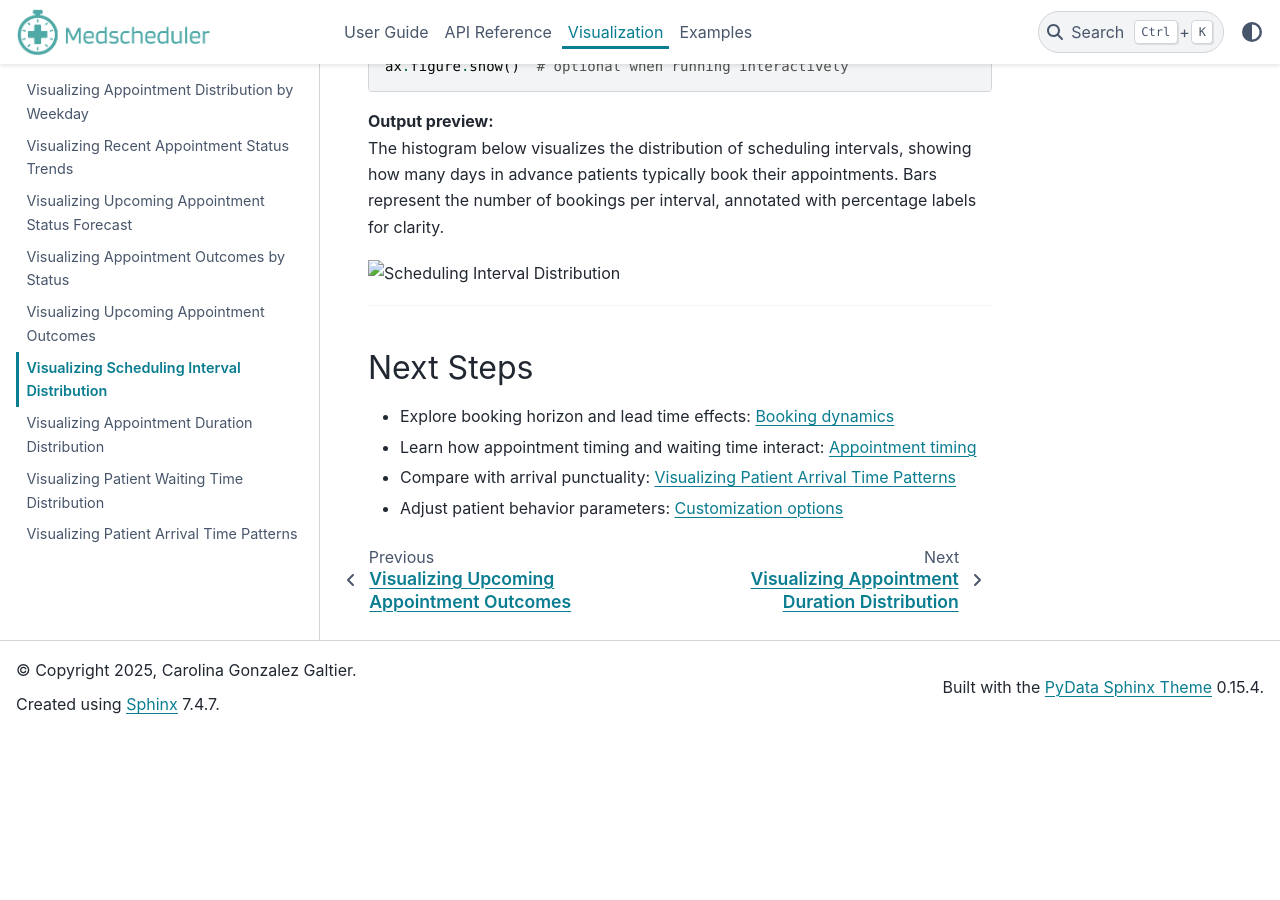
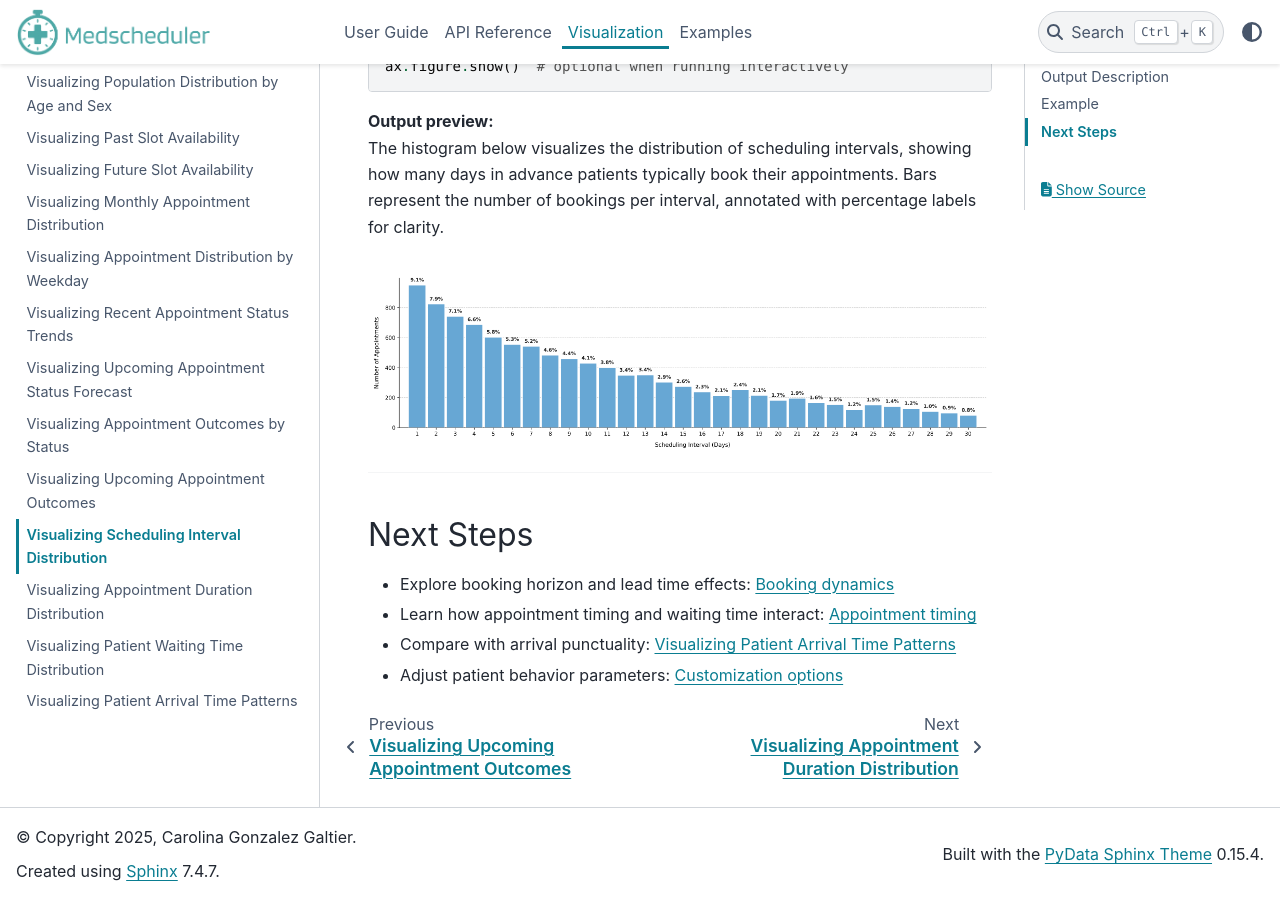
Before and after one commit to carogaltier/medscheduler, a Sphinx documentation site: the page built from docs/visualization/plot_scheduling_interval_distribution.md, in a window 1280 px wide and 900 px high, scrolled down 1786 px. Built offline with Sphinx 7.4.7 and the PyData theme 0.15.4, drawn with Linux system fonts in a browser that asks for light colours; before the commit the page ends 2519 px from its top, so only the background shows below that.

Commit message:
Update plot_scheduling_interval_distribution.md

```diff
--- a/docs/visualization/plot_scheduling_interval_distribution.md
+++ b/docs/visualization/plot_scheduling_interval_distribution.md
@@ -49,7 +49,7 @@
 **Output preview:**
 The histogram below visualizes the distribution of scheduling intervals, showing how many days in advance patients typically book their appointments. Bars represent the number of bookings per interval, annotated with percentage labels for clarity.
 
-![Scheduling Interval Distribution](../_static/visuals/plot_scheduling_interval_distribution.png)
+![Scheduling Interval Distribution](../_static/visuals/visualization/plot_scheduling_interval_distribution.png)
 
 ---
 
```
